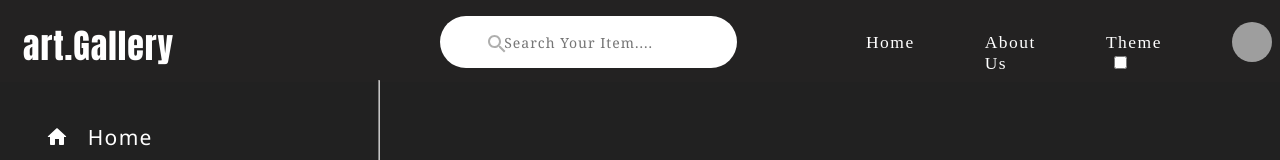
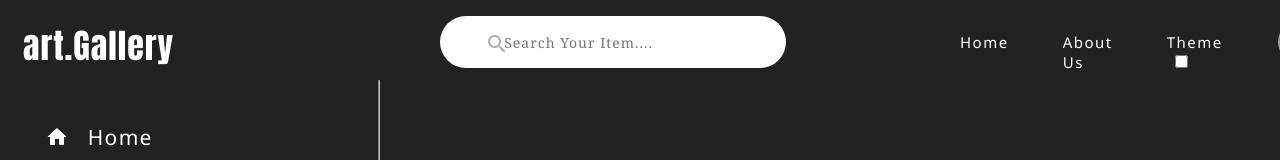
Before and after one commit to Pragyani/art-gallery, a React (Create React App) app: page / in a window 1280 px wide. Shown: the top 160 px of the page. Built offline with nearby package versions, Linux system fonts and the light colour scheme; grey boxes are pictures that could not be loaded.

Commit message:
add : changes in padding, margin and in fonts of nav.css

```diff
--- a/src/NavigationBar/nav.css
+++ b/src/NavigationBar/nav.css
@@ -49,7 +49,7 @@
 .navBar .nav-p2 .nav-ul {
     width: 100%;
     display: flex;
-    /* margin-left: 20%; */
+    margin-left: 12%;
     padding-top: 19px;
     list-style: none;
 }
@@ -74,13 +74,12 @@ hr {
     color: var(--color);
     letter-spacing: 1.5px;
     border-radius: 30px;
-    font-size: 17.5px;
+    font-size: 15px;
     margin-bottom: 14px;
     position: relative;
-    padding-left: 25px;
-    /* border: 1px solid white; */
-    padding-right: 25px;
-    font-weight: 500;
+    padding-left: 24px;
+    font-weight: 480;
+    font-family: 'Segoe UI', Tahoma, Geneva, Verdana, sans-serif;
 }
 
 .nav-p2 .nav-ul li input {
```
